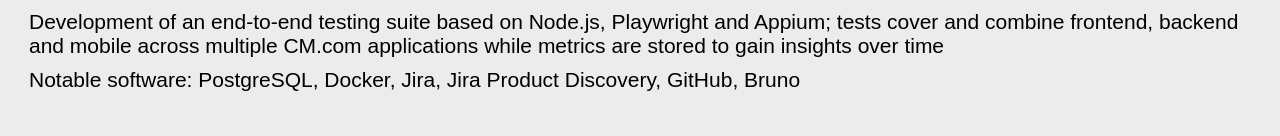
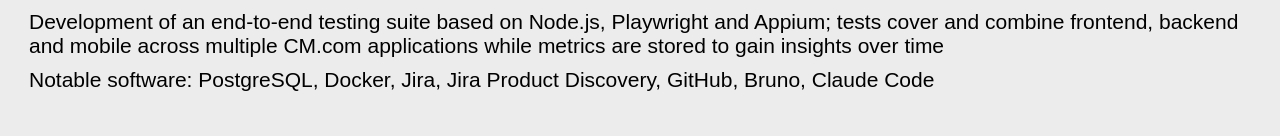
Before and after one commit to Devilly/Devilly.github.io, a plain HTML site: page index.html in a window 1280 px wide. Shown: the part 661-797 px from the top of the page. Drawn offline with Linux system fonts and the light colour scheme.

Commit message:
Use Claude Code

```diff
--- a/index.html
+++ b/index.html
@@ -138,7 +138,7 @@
       Development of an end-to-end testing suite based on Node.js, Playwright and Appium; tests cover and combine frontend, backend and mobile across multiple CM.com applications while metrics are stored to gain insights over time
     </p>
     <p class="software">
-      PostgreSQL, Docker, Jira, Jira Product Discovery, GitHub, Bruno
+      PostgreSQL, Docker, Jira, Jira Product Discovery, GitHub, Bruno, Claude Code
     </p>
   </div>
 </div>
```
